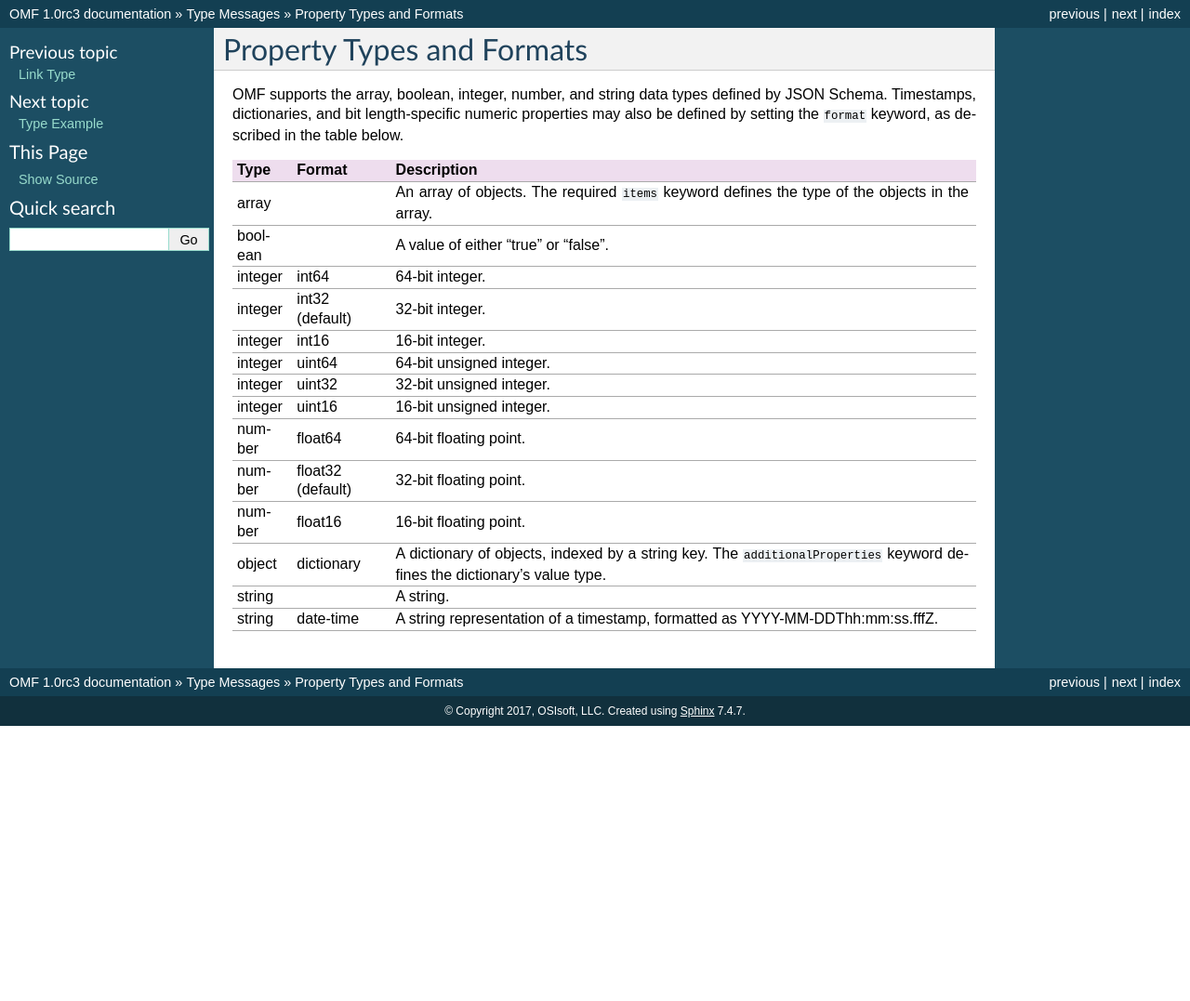
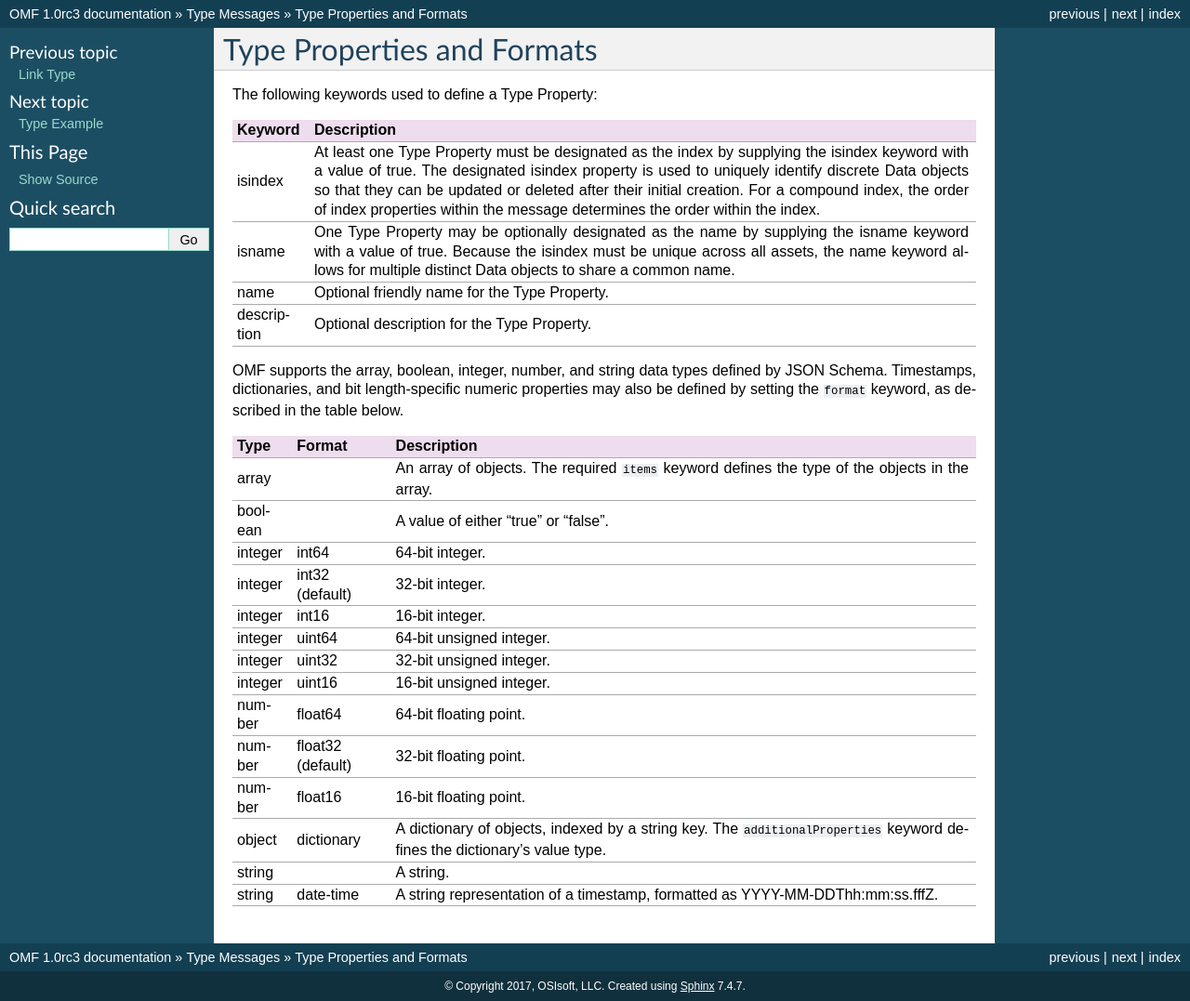
Before and after one commit to AVEVA/OMF-Docs, a Sphinx documentation site: the page built from docs/Type_Properties_and_Formats.rst, in a window 1280 px wide. Shown: the whole page at 93% size. Built offline with Sphinx 7.4.7, drawn with Linux system fonts in a browser that asks for light colours; before the commit the page ends 900 px from its top, so only the background shows below that.

Commit message:
created type properties table

```diff
--- a/docs/Property_Types_and_Formats.rst
+++ b/docs/Type_Properties_and_Formats.rst
@@ -1,6 +1,17 @@
 ==========================
-Property Types and Formats
+Type Properties and Formats
 ==========================
+
+The following keywords used to define a Type Property:
+
+=================== =============================
+Keyword             Description
+=================== =============================
+isindex   	        At least one Type Property must be designated as the index by supplying the isindex keyword with a value of true. The designated isindex property is used to uniquely identify discrete Data objects so that they can be updated or deleted after their initial creation. For a compound index, the order of index properties within the message determines the order within the index.
+isname              One Type Property may be optionally designated as the name by supplying the isname keyword with a value of true. Because the isindex must be unique across all assets, the name keyword allows for multiple distinct Data objects to share a common name.
+name                Optional friendly name for the Type Property.
+description         Optional description for the Type Property.
+=================== =============================
 
 OMF supports the array, boolean, integer, number, and string data types defined by JSON Schema. Timestamps, dictionaries, and bit length-specific numeric properties may also be defined by setting the ``format`` keyword, as described in the table below.
 
```
Also changed, not shown: docs/Type_Messages.rst (+2 -8 lines), 1 other file.
